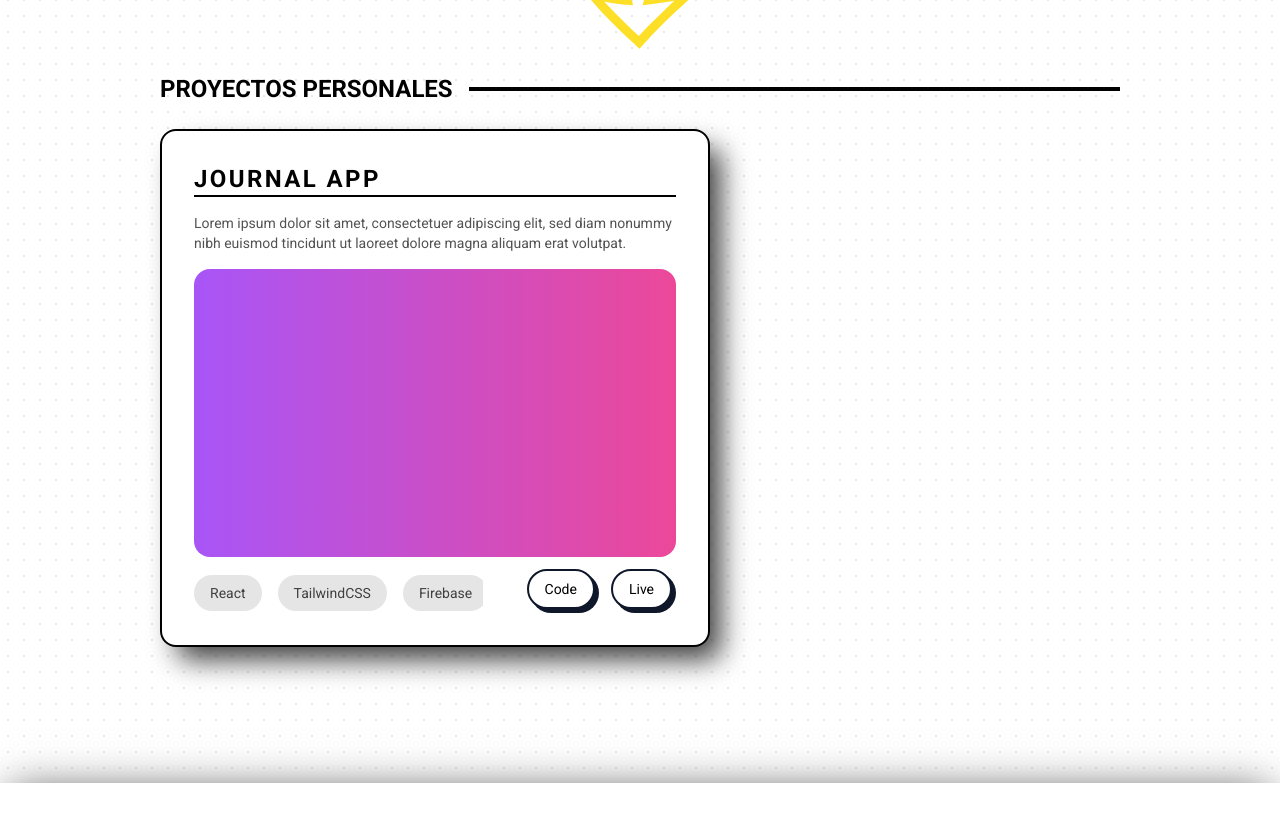
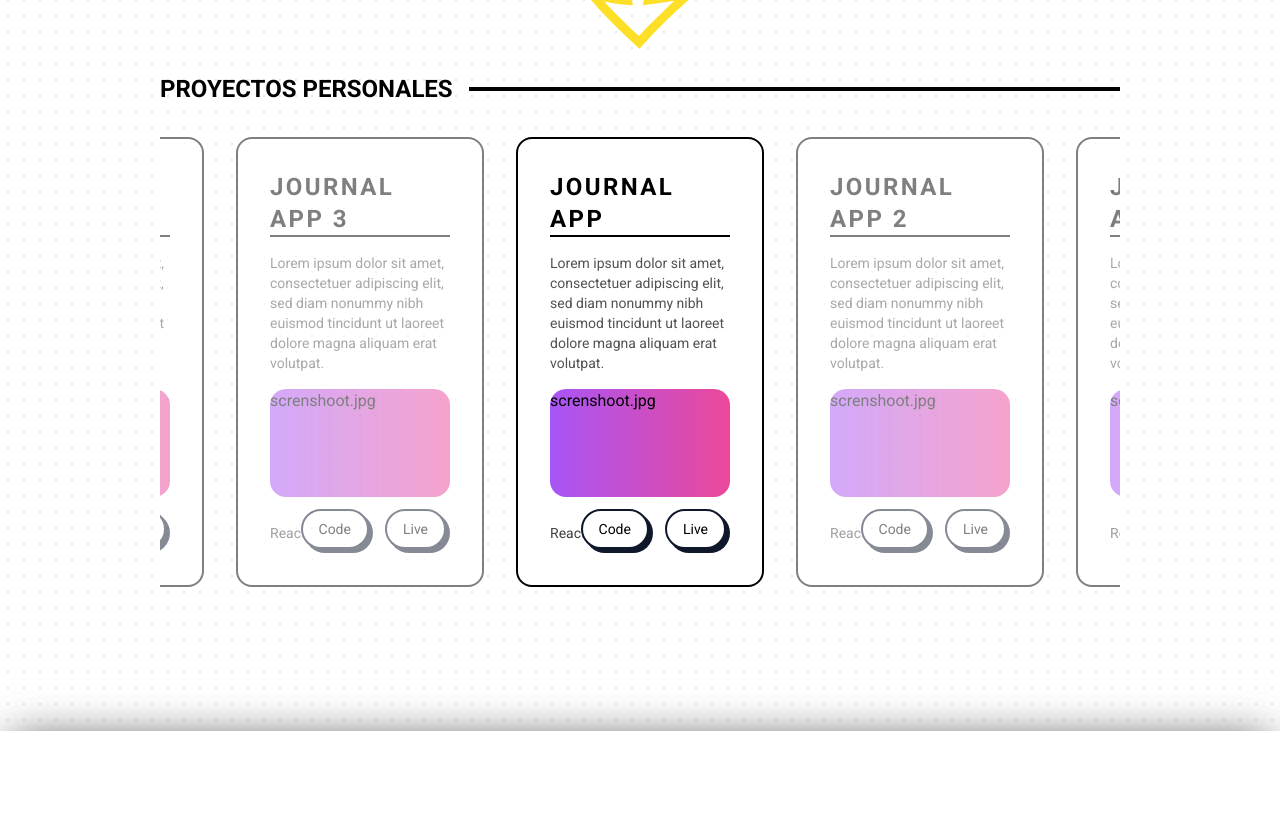
Before and after one commit to DiegoLeonardoSoto/porfolio, a React (Vite) app: page / in a window 1280 px wide. Shown: the part 2540-3361 px from the top of the page. Built offline with nearby package versions, Linux system fonts and the light colour scheme; a web font is replaced by a local one.

Commit message:
add carrousel

```diff
--- a/src/components/Carrousel.jsx
+++ b/src/components/Carrousel.jsx
@@ -1,9 +1,35 @@
 import { ProjectCard } from "./ProjectCard";
+import Slider from "react-slick";
+import { projects } from "../projects.json";
+import { useState } from "react";
 
 export const Carrousel = () => {
+  const [slideIndex, setSlideIndex] = useState(0);
+
+  const settings = {
+    className: "center",
+    centerMode: true,
+    infinite: true,
+    centerPadding: "60px",
+    slidesToShow: 3,
+    slideToScroll: 3,
+    speed: 500,
+    beforeChange: (current, next) => setSlideIndex(next),
+  };
+
   return (
-    <div className="my-6 flex gap-5">
-      <ProjectCard />
+    <div className="gap-5">
+      <Slider {...settings}>
+        {projects.map((project, i) => {
+          return (
+            <ProjectCard
+              {...project}
+              key={crypto.randomUUID()}
+              styles={i === slideIndex ? "slide slide-active" : "slide"}
+            />
+          );
+        })}
+      </Slider>
     </div>
   );
 };
--- a/src/components/ProjectCard.jsx
+++ b/src/components/ProjectCard.jsx
@@ -1,27 +1,30 @@
 import { SocialMediaButton } from "./SocialMediaButton";
 
-export const ProjectCard = () => {
+export const ProjectCard = ({
+  title,
+  description,
+  codeUrl,
+  img,
+  tags,
+  styles,
+}) => {
   return (
-    <div className="flex w-[550px] flex-col gap-4 rounded-2xl border-2 border-black bg-white p-8 shadow-[14px_16px_28px_-3px_rgba(0,0,0,0.75)]">
+    <div
+      className={`flex flex-col gap-4 rounded-2xl border-2 border-black bg-white p-8 ${styles}`}
+    >
       <h4 className="border-b-2 border-black text-2xl font-bold tracking-widest">
-        JOURNAL APP
+        {title.toUpperCase()}
       </h4>
-      <p className="text-sm text-neutral-600">
-        Lorem ipsum dolor sit amet, consectetuer adipiscing elit, sed diam
-        nonummy nibh euismod tincidunt ut laoreet dolore magna aliquam erat
-        volutpat.
-      </p>
+      <p className="text-sm text-neutral-600">{description}</p>
 
-      <div className="h-72 rounded-2xl bg-gradient-to-r from-purple-500 to-pink-500"></div>
+      <div className="h-72 w-full rounded-2xl bg-gradient-to-r from-purple-500 to-pink-500">
+        {img}
+      </div>
       <div className="flex justify-between">
-        <div className="flex w-3/5 items-center gap-4 overflow-hidden text-sm text-neutral-700">
-          <span className="rounded-full bg-neutral-200 px-4 py-2"> React</span>
-          <span className="rounded-full bg-neutral-200 px-4 py-2">
-            TailwindCSS
-          </span>
-          <span className="rounded-full bg-neutral-200 px-4 py-2">
-            Firebase
-          </span>
+        <div className="flex w-1/3 items-center gap-4 overflow-hidden text-sm text-neutral-700">
+          <span> React</span>
+          <span>TailwindCSS</span>
+          <span>Firebase</span>
         </div>
 
         <div className="flex gap-4">
--- a/src/index.css
+++ b/src/index.css
@@ -1,4 +1,4 @@
-@import url('https://fonts.googleapis.com/css2?family=Permanent+Marker&family=Roboto:ital,wght@0,100;0,300;0,400;0,500;0,700;0,900;1,100;1,300;1,400;1,500;1,700;1,900&family=Shadows+Into+Light+Two&display=swap');
+@import url("https://fonts.googleapis.com/css2?family=Permanent+Marker&family=Roboto:ital,wght@0,100;0,300;0,400;0,500;0,700;0,900;1,100;1,300;1,400;1,500;1,700;1,900&family=Shadows+Into+Light+Two&display=swap");
 @tailwind base;
 @tailwind components;
 @tailwind utilities;
@@ -11,3 +11,16 @@
 .clip:hover::after {
   clip-path: circle(100%);
 }
+
+.slide {
+  height: 450px;
+  margin: 0 1rem;
+}
+
+.slide {
+  opacity: 0.5;
+}
+
+.slide-active {
+  opacity: 1;
+}
--- a/src/projects.json
+++ b/src/projects.json
@@ -9,7 +9,23 @@
       "tags": ["React", "Javascript", "TailwindCSS"]
     },
     {
-      "title": "Journal App",
+      "title": "Journal App 2",
+      "description": "Lorem ipsum dolor sit amet, consectetuer adipiscing elit, sed diam nonummy nibh euismod tincidunt ut laoreet dolore magna aliquam erat volutpat.",
+      "codeUrl": "www.github.com",
+      "liveUrl": "www.netlify.com",
+      "img": "screnshoot.jpg",
+      "tags": ["React", "Javascript", "TailwindCSS"]
+    },
+    {
+      "title": "Journal App 3",
+      "description": "Lorem ipsum dolor sit amet, consectetuer adipiscing elit, sed diam nonummy nibh euismod tincidunt ut laoreet dolore magna aliquam erat volutpat.",
+      "codeUrl": "www.github.com",
+      "liveUrl": "www.netlify.com",
+      "img": "screnshoot.jpg",
+      "tags": ["React", "Javascript", "TailwindCSS"]
+    },
+    {
+      "title": "Journal App 3",
       "description": "Lorem ipsum dolor sit amet, consectetuer adipiscing elit, sed diam nonummy nibh euismod tincidunt ut laoreet dolore magna aliquam erat volutpat.",
       "codeUrl": "www.github.com",
       "liveUrl": "www.netlify.com",
--- a/src/sections/Projects.jsx
+++ b/src/sections/Projects.jsx
@@ -29,7 +29,9 @@ export const Projects = () => {
           <p className="min-w-max text-2xl font-bold">PROYECTOS PERSONALES</p>
           <hr className="w-full border-2 border-black" />
         </div>
-        <Carrousel />
+        <div className="my-8 w-full">
+          <Carrousel />
+        </div>
       </div>
     </LayoutSection>
   );
```
